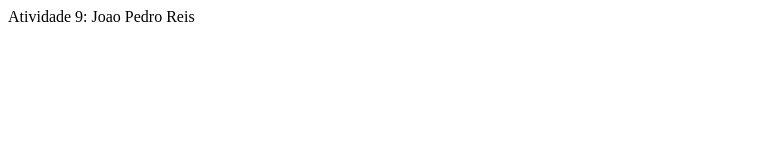
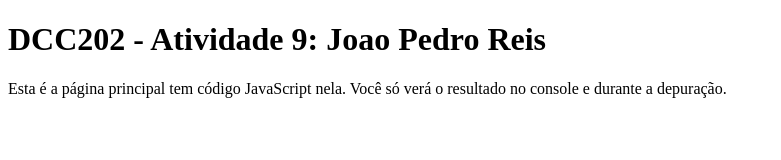
Before and after one commit to ufjf-dcc202/ufjf-dcc202-2023-3-a-atv9-JoaoPedro-Reis, a website: page index.html in a window 1280 px wide. Shown: the whole page, without its empty margins (0-781 px from the left). Drawn offline with Linux system fonts and the light colour scheme.

Commit message:
todos os testes finalizados

```diff
--- a/index.html
+++ b/index.html
@@ -7,8 +7,8 @@
 </head>
 <body>
     <main>
-        <hl>Atividade 9: Joao Pedro Reis</hl>
-        <p></p>
+        <h1>DCC202 - Atividade 9: Joao Pedro Reis</h1>
+        <p>Esta é a página principal tem código JavaScript nela. Você só verá o resultado no console e durante a depuração.</p>
     </main>
     <script>
         let joao = 1;
```
